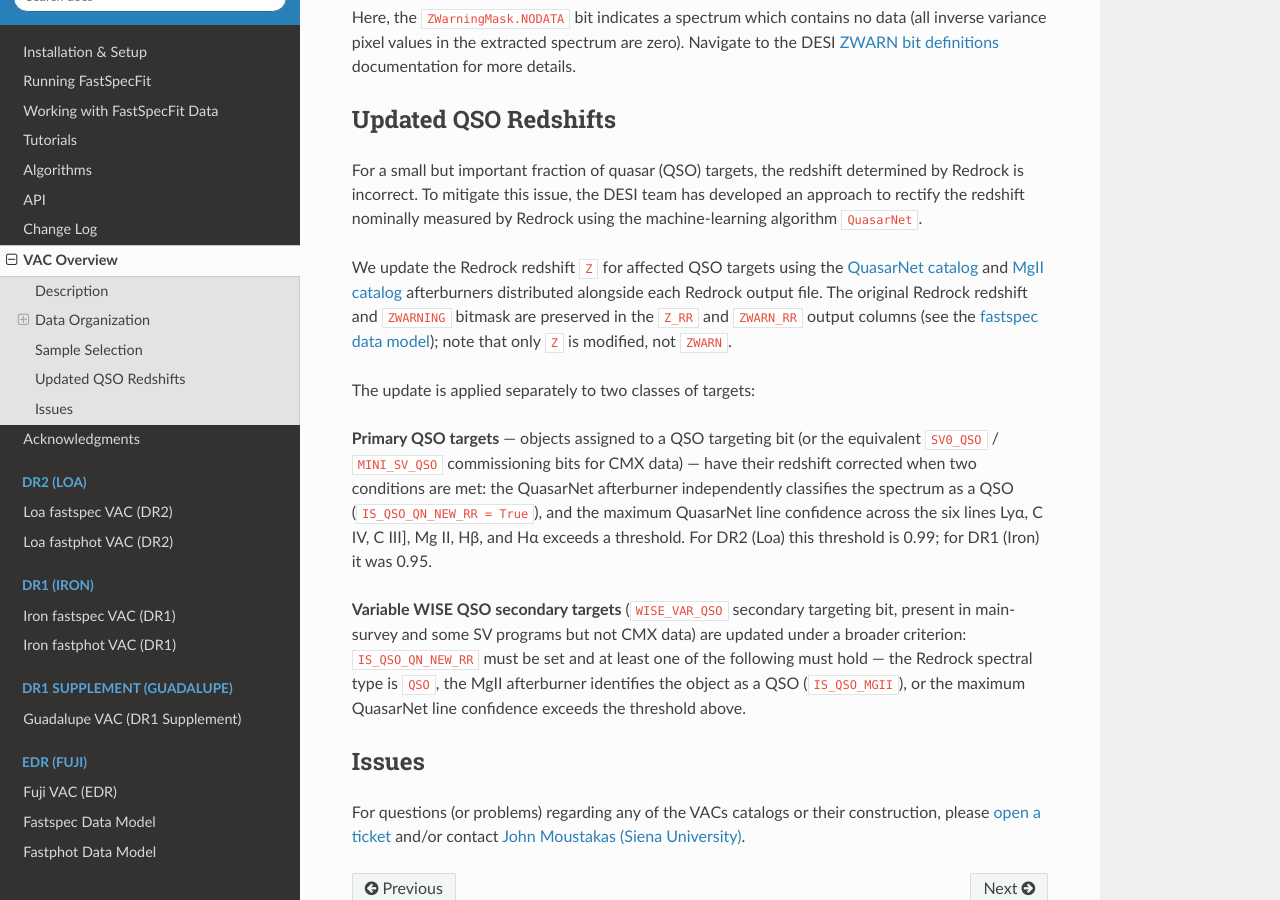
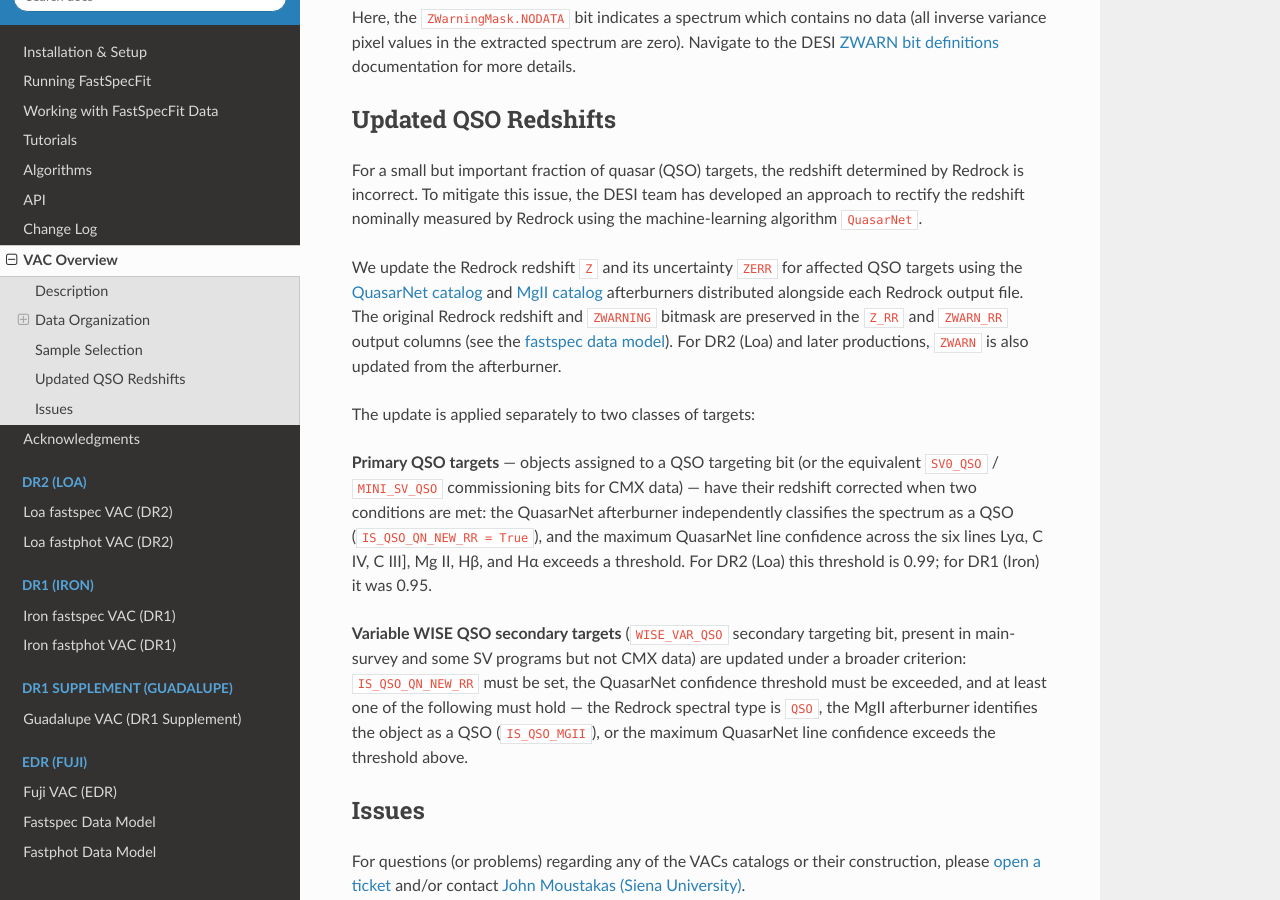
Before and after one commit to desihub/fastspecfit, a Sphinx documentation site: the page built from doc/vacs.rst, in a window 1280 px wide and 900 px high, scrolled down 2401 px. Built offline with Sphinx 7.4.7 and the Read the Docs theme 3.1.0, drawn with Linux system fonts in a browser that asks for light colours; the version number could not be read and is left out.

Commit message:
update docs

```diff
--- a/doc/vacs.rst
+++ b/doc/vacs.rst
@@ -124,12 +124,12 @@ determined by Redrock is incorrect. To mitigate this issue, the DESI team has
 developed an approach to rectify the redshift nominally measured by Redrock
 using the machine-learning algorithm ``QuasarNet``.
 
-We update the Redrock redshift ``Z`` for affected QSO targets using the
-`QuasarNet catalog`_ and `MgII catalog`_ afterburners distributed alongside
-each Redrock output file. The original Redrock redshift and ``ZWARNING``
-bitmask are preserved in the ``Z_RR`` and ``ZWARN_RR`` output columns (see the
-:ref:`fastspec data model<fastspec datamodel>`); note that only ``Z`` is
-modified, not ``ZWARN``.
+We update the Redrock redshift ``Z`` and its uncertainty ``ZERR`` for affected
+QSO targets using the `QuasarNet catalog`_ and `MgII catalog`_ afterburners
+distributed alongside each Redrock output file. The original Redrock redshift
+and ``ZWARNING`` bitmask are preserved in the ``Z_RR`` and ``ZWARN_RR`` output
+columns (see the :ref:`fastspec data model<fastspec datamodel>`). For DR2 (Loa)
+and later productions, ``ZWARN`` is also updated from the afterburner.
 
 The update is applied separately to two classes of targets:
 
@@ -143,10 +143,11 @@ threshold. For DR2 (Loa) this threshold is 0.99; for DR1 (Iron) it was 0.95.
 
 **Variable WISE QSO secondary targets** (``WISE_VAR_QSO`` secondary targeting
 bit, present in main-survey and some SV programs but not CMX data) are updated
-under a broader criterion: ``IS_QSO_QN_NEW_RR`` must be set and at least one
-of the following must hold — the Redrock spectral type is ``QSO``, the MgII
-afterburner identifies the object as a QSO (``IS_QSO_MGII``), or the maximum
-QuasarNet line confidence exceeds the threshold above.
+under a broader criterion: ``IS_QSO_QN_NEW_RR`` must be set, the QuasarNet
+confidence threshold must be exceeded, and at least one of the following must
+hold — the Redrock spectral type is ``QSO``, the MgII afterburner identifies
+the object as a QSO (``IS_QSO_MGII``), or the maximum QuasarNet line
+confidence exceeds the threshold above.
 
 
 Issues
```
